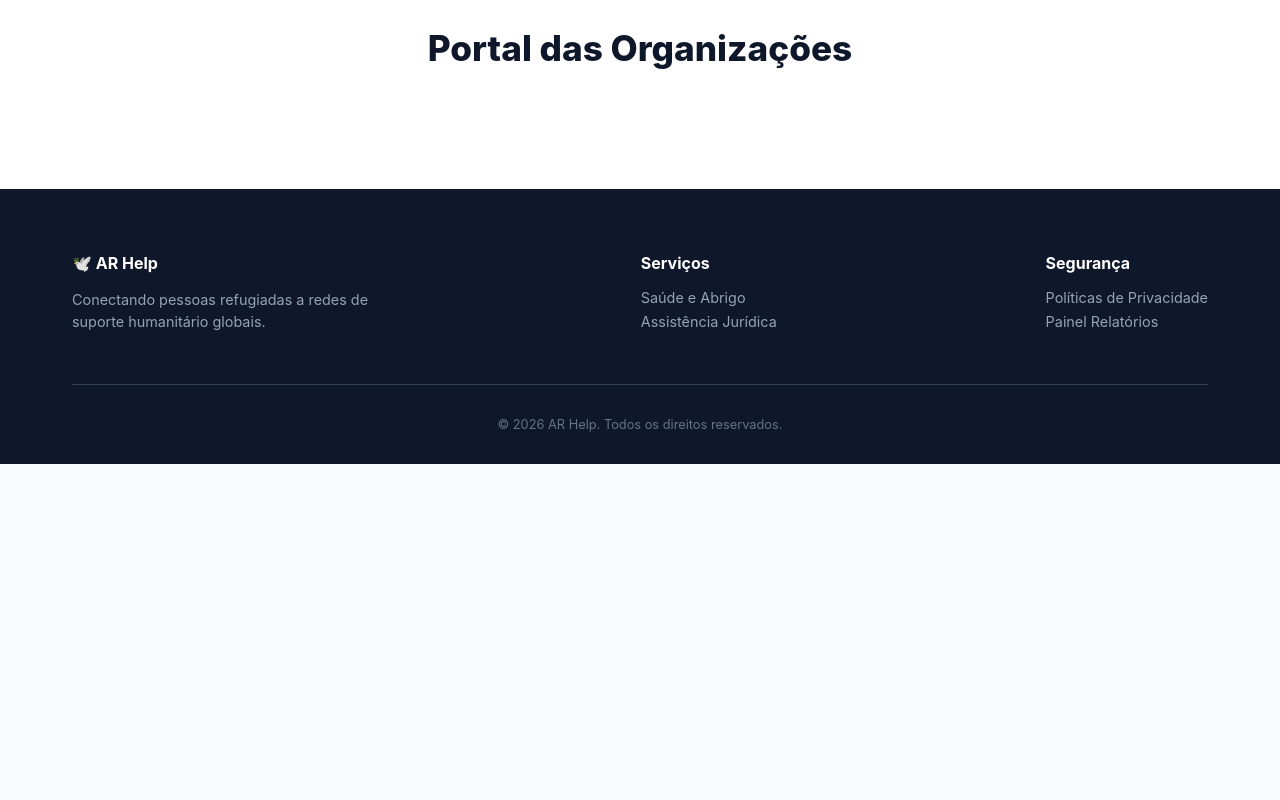
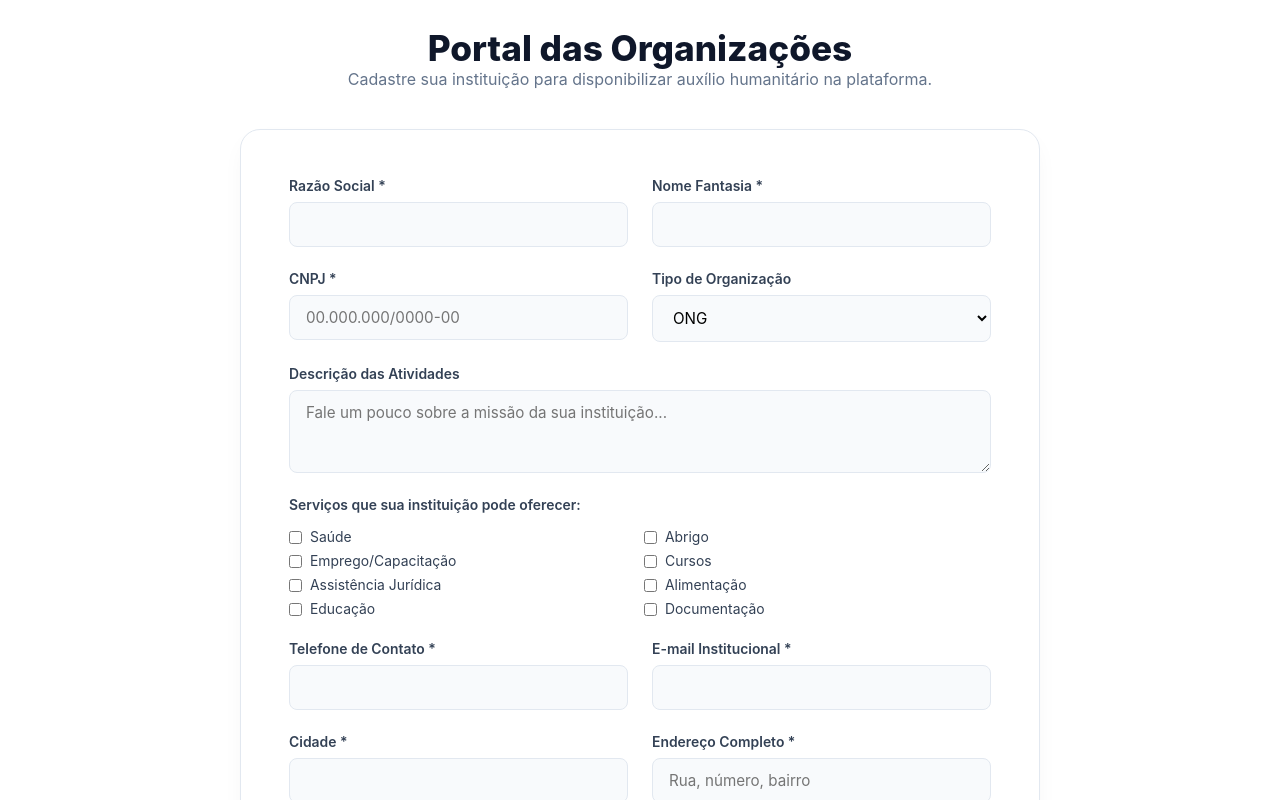
Before and after one commit to lucasanjos03/refugee_help, a React (Vite) app in the folder frontend/: page / in a window 1280 px wide. Shown: the part 2340-3140 px from the top of the page. Before the commit the page ends 2804 px from the top, so only its background shows below. Built offline with nearby package versions, Linux system fonts and the light colour scheme; no server answers.

Commit message:
fix: correção busca hero, forms de orgs & painel admin

```diff
--- a/frontend/src/pages/home.jsx
+++ b/frontend/src/pages/home.jsx
@@ -2,16 +2,15 @@ import React, { useEffect, useState } from 'react';
 import { useTranslation } from 'react-i18next';
 import api from '../services/api';
 
-function Home() {
+function Home({ navegarParaAdmin }) {
   const { t, i18n } = useTranslation();
   const [stats, setStats] = useState(null);
 
   // Controle de Telas (Segurança/Fluxo)
   const [showAdminLogin, setShowAdminLogin] = useState(false);
   const [credentials, setCredentials] = useState({ email: '', password: '' });
-  const [isAdminAuthenticated, setIsAdminAuthenticated] = useState(false);
 
-  // Estados dos Formulários
+  // Estados do Formulário do Refugiado
   const [refugiadoForm, setRefugiadoForm] = useState({
     nomeCompleto: '', nacionalidade: '', dataNascimento: '', genero: 'Masculino',
     documentoIdentificacao: '', numeroFamiliares: 0, telefone: '', situacaoRua: false,
@@ -23,6 +22,7 @@ function Home() {
     'Assistência Jurídica': false, Alimentação: false, Educação: false, Documentação: false
   });
 
+  // Estados do Formulário da ONG (Recuperado)
   const [ongForm, setOngForm] = useState({
     razaoSocial: '', nomeFantasia: '', cnpj: '', tipoOrganizacao: 'ONG', descricao: '',
     horarioFuncionamento: '', telefone: '', email: '', website: '', idiomasAtendimento: '',
@@ -44,13 +44,13 @@ function Home() {
     i18n.changeLanguage(event.target.value);
   };
 
-  // Simulação de login - que depois integrará com o Bearer Token do Spring JWT
+  // Login corrigido para redirecionar imediatamente
   const handleLoginSubmit = (e) => {
     e.preventDefault();
     if (credentials.email === 'admin@arhelp.org' && credentials.password === '123456') {
-      setIsAdminAuthenticated(true);
       setShowAdminLogin(false);
-      alert('Autenticado com sucesso no Painel de Controle!');
+      alert('Autenticado com sucesso! Redirecionando para o Painel...');
+      navegarParaAdmin(); // Executa o redirecionamento vindo do App.jsx
     } else {
       alert('Credenciais inválidas! Tente novamente.');
     }
@@ -85,7 +85,7 @@ function Home() {
   return (
     <div style={{ paddingTop: '70px' }}>
 
-      {/* HEADER COMPLETO E CORRIGIDO */}
+      {/* HEADER COMPLETO */}
       <nav className="header">
         <div style={{ fontWeight: 'bold', fontSize: '1.4rem', color: '#3b82f6' }}>🕊️ AR Help</div>
 
@@ -104,12 +104,11 @@ function Home() {
             <option value="es">ES</option>
           </select>
 
-          {/* Botão Admin posicionado no local correto do cabeçalho */}
           <button
-            onClick={() => isAdminAuthenticated ? alert('Você já está no Painel!') : setShowAdminLogin(true)}
+            onClick={() => setShowAdminLogin(true)}
             style={{ backgroundColor: 'transparent', border: '1px solid #3b82f6', color: '#3b82f6', padding: '0.5rem 1rem', borderRadius: '6px' }}
           >
-            {isAdminAuthenticated ? "🛡️ Dashboard" : t('btnAdmin')}
+            {t('btnAdmin')}
           </button>
 
           <a href="#busca">
@@ -145,7 +144,7 @@ function Home() {
         </div>
       )}
 
-      {/* SEÇÃO 1: HERO (CONTEÚDO CENTRALIZADO) */}
+      {/* SEÇÃO 1: HERO */}
       <section id="inicio" className="hero-section">
         <div className="container hero-grid">
           <div style={{ maxWidth: '55%', textAlign: 'left' }}>
@@ -158,9 +157,8 @@ function Home() {
             </div>
           </div>
 
-          {/* Grid de Estatísticas */}
+          {/* Estatísticas */}
           <div style={{ display: 'grid', gridTemplateColumns: '1fr 1fr', gap: '1.5rem', width: '45%' }}>
-            {/* Cards */}
             <div style={{ background: 'rgba(255,255,255,0.03)', padding: '1.8rem', borderRadius: '14px', border: '1px solid rgba(255,255,255,0.08)' }}>
               <h2 style={{ color: '#3b82f6', fontSize: '2rem' }}>{stats ? stats.tempoResposta : '24h'}</h2>
               <p style={{ color: '#94a3b8', fontSize: '0.85rem', marginTop: '0.5rem' }}>{t('respTime')}</p>
@@ -181,7 +179,7 @@ function Home() {
         </div>
       </section>
 
-      {/* SEÇÃO 2: SERVIÇOS (CENTRALIZADO) */}
+      {/* SEÇÃO 2: SERVIÇOS */}
       <section id="servicos" style={{ padding: '5rem 0' }}>
         <div className="container" style={{ textAlign: 'center' }}>
           <span style={{ color: '#3b82f6', fontWeight: '700', textTransform: 'uppercase', fontSize: '0.8rem', letterSpacing: '1px' }}>{t('servicesTitle')}</span>
@@ -276,11 +274,98 @@ function Home() {
         </div>
       </section>
 
-      {/* OUTRAS SEÇÕES EXEMPLIFICADAS COM .CONTAINER */}
+      {/* SEÇÃO 4: CADASTRO DE ORGANIZAÇÃO (RECUPERADO COMPLETO) */}
       <section id="organizacoes" style={{ padding: '5rem 0', background: '#ffffff' }}>
-        <div className="container" style={{ textAlign: 'center' }}>
-          <h2 style={{ fontSize: '2.2rem', fontWeight: '800', marginBottom: '2.5rem' }}>Portal das Organizações</h2>
-          {/* O formulário de ONGs herdará os mesmos estilos visuais refinados automaticamente */}
+        <div className="container">
+          <div style={{ textAlign: 'center', marginBottom: '2.5rem' }}>
+            <h2 style={{ fontSize: '2.2rem', fontWeight: '800' }}>Portal das Organizações</h2>
+            <p style={{ color: 'var(--text-muted)' }}>Cadastre sua instituição para disponibilizar auxílio humanitário na plataforma.</p>
+          </div>
+
+          <div className="form-container" style={{ border: '1px solid var(--border-color)' }}>
+            <form onSubmit={handleOngSubmit}>
+              <div className="form-grid">
+                <div className="form-group">
+                  <label>Razão Social *</label>
+                  <input type="text" required onChange={e => setOngForm({...ongForm, razaoSocial: e.target.value})} />
+                </div>
+                <div className="form-group">
+                  <label>Nome Fantasia *</label>
+                  <input type="text" required onChange={e => setOngForm({...ongForm, nomeFantasia: e.target.value})} />
+                </div>
+              </div>
+
+              <div className="form-grid">
+                <div className="form-group">
+                  <label>CNPJ *</label>
+                  <input type="text" placeholder="00.000.000/0000-00" required onChange={e => setOngForm({...ongForm, cnpj: e.target.value})} />
+                </div>
+                <div className="form-group">
+                  <label>Tipo de Organização</label>
+                  <select onChange={e => setOngForm({...ongForm, tipoOrganizacao: e.target.value})}>
+                    <option value="ONG">ONG</option>
+                    <option value="Fundação">Fundação</option>
+                    <option value="Instituição Religiosa">Instituição Religiosa</option>
+                    <option value="Associação">Associação</option>
+                  </select>
+                </div>
+              </div>
+
+              <div className="form-group">
+                <label>Descrição das Atividades</label>
+                <textarea rows="3" placeholder="Fale um pouco sobre a missão da sua instituição..." onChange={e => setOngForm({...ongForm, descricao: e.target.value})}></textarea>
+              </div>
+
+              <div className="form-group" style={{ marginTop: '1.5rem' }}>
+                <label>Serviços que sua instituição pode oferecer:</label>
+                <div className="checkbox-group" style={{ display: 'grid', gridTemplateColumns: '1fr 1fr', gap: '0.5rem', marginTop: '0.5rem' }}>
+                  {Object.keys(servicosOferecidos).map((serv) => (
+                    <label key={serv} style={{ fontWeight: 'normal', display: 'flex', alignItems: 'center' }}>
+                      <input type="checkbox" checked={servicosOferecidos[serv]}
+                        onChange={e => setServicosOferecidos({...servicosOferecidos, [serv]: e.target.checked})} style={{ width: 'auto', marginRight: '8px' }} /> {serv}
+                    </label>
+                  ))}
+                </div>
+              </div>
+
+              <div className="form-grid" style={{ marginTop: '1.5rem' }}>
+                <div className="form-group">
+                  <label>Telefone de Contato *</label>
+                  <input type="tel" required onChange={e => setOngForm({...ongForm, telefone: e.target.value})} />
+                </div>
+                <div className="form-group">
+                  <label>E-mail Institucional *</label>
+                  <input type="email" required onChange={e => setOngForm({...ongForm, email: e.target.value})} />
+                </div>
+              </div>
+
+              <div className="form-grid">
+                <div className="form-group">
+                  <label>Cidade *</label>
+                  <input type="text" required onChange={e => setOngForm({...ongForm, cidade: e.target.value})} />
+                </div>
+                <div className="form-group">
+                  <label>Endereço Completo *</label>
+                  <input type="text" placeholder="Rua, número, bairro" required onChange={e => setOngForm({...ongForm, enderecoCompleto: e.target.value})} />
+                </div>
+              </div>
+
+              <button type="submit" style={{ backgroundColor: '#10b981', color: 'white', border: 'none', padding: '0.9rem', borderRadius: '8px', width: '100%', marginTop: '1.5rem' }}>
+                Cadastrar Organização Parceira
+              </button>
+            </form>
+          </div>
+        </div>
+      </section>
+
+      {/* SEÇÃO 5: BUSCA DINÂMICA */}
+      <section id="busca" style={{ padding: '5rem 0', background: '#f8fafc', textAlign: 'center' }}>
+        <div className="container">
+          <h2>Busca Dinâmica de Instituições</h2>
+          <p style={{ color: '#64748b' }}>Encontre rapidamente os pontos de apoio mais próximos e ativos filtrados por serviço.</p>
+          <div style={{ maxWidth: '600px', margin: '2rem auto' }}>
+            <input type="text" placeholder="🔍 Digite uma cidade ou serviço (Ex: Abrigo)..." style={{ width: '100%', padding: '1rem' }} />
+          </div>
         </div>
       </section>
 
@@ -290,7 +375,7 @@ function Home() {
           <div className="footer-container">
             <div>
               <h4 style={{ color: 'white', marginBottom: '1rem' }}>🕊️ AR Help</h4>
-              <p style={{ fontSize: '0.9rem', maxWidth: '300px', lineHeight: '1.5' }}>Conectando pessoas refugiadas a redes de suporte humanitário globais.</p>
+              <p style={{ fontSize: '0.9rem', maxWidth: '300px', lineHeight: '1.5' }}>Conectando pessoas refugiadas a redes de suporte humanitário no Brasil.</p>
             </div>
             <div>
               <h4 style={{ color: 'white', marginBottom: '1rem' }}>Serviços</h4>
```
